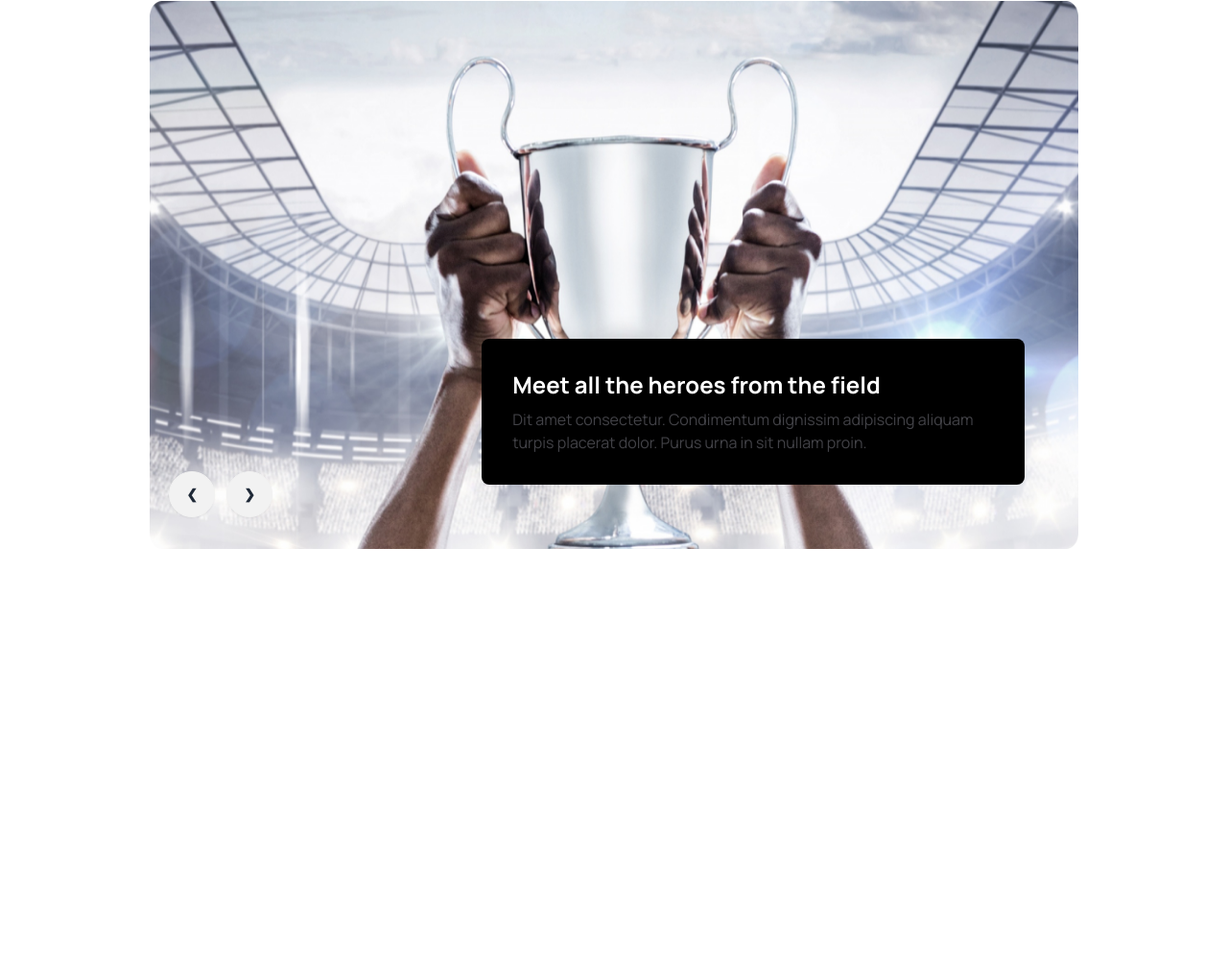
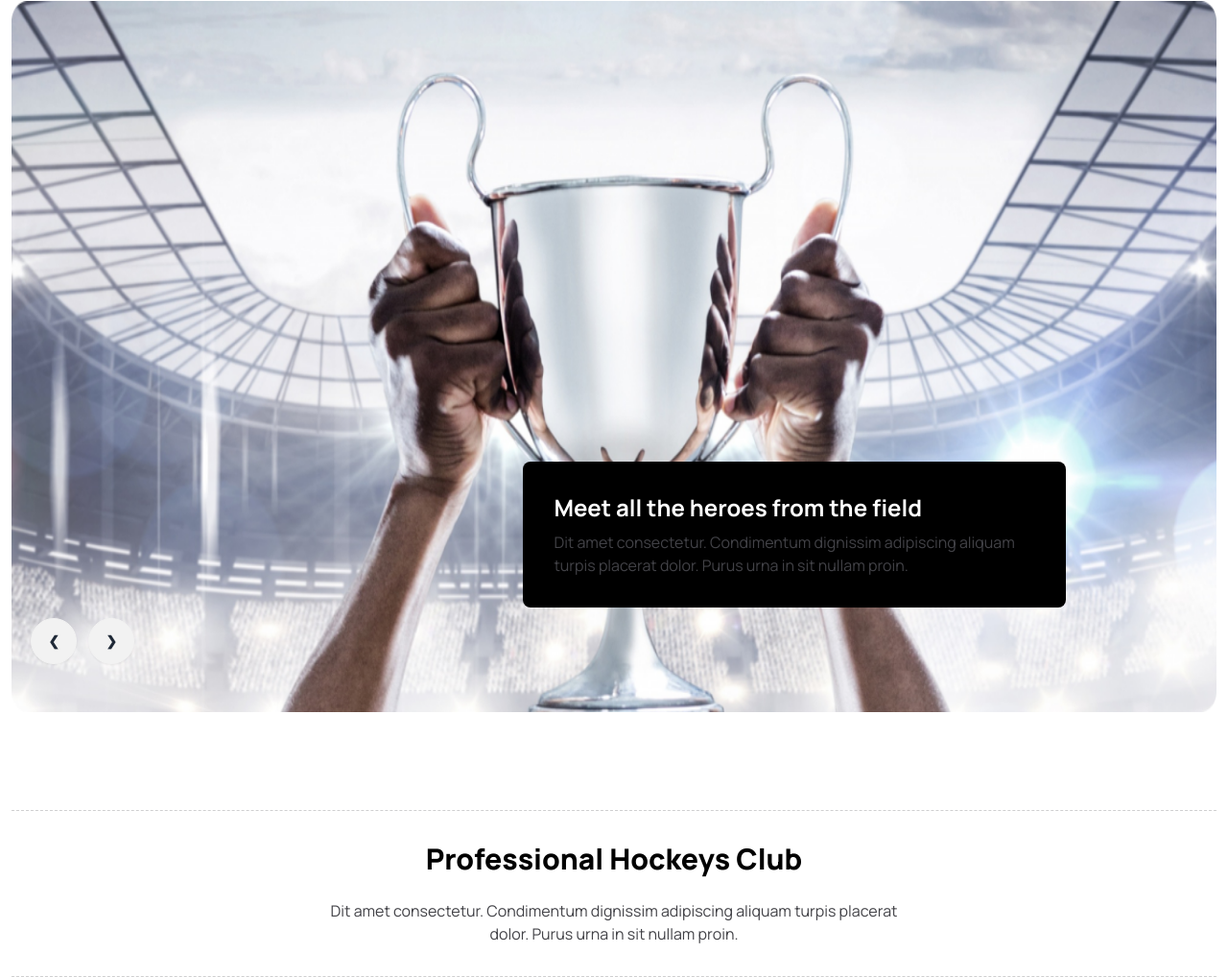
Before and after one commit to Wasib2005/Assignment3-24.01.2024, a plain HTML site: page index.html in a window 1280 px wide. Shown: the part 325-1343 px from the top of the page at 96% size. Before the commit the page ends 1047 px from the top, so only its background shows below. Drawn offline with nearby package versions, Linux system fonts and the light colour scheme.

Commit message:
section 2 half

```diff
--- a/index.html
+++ b/index.html
@@ -25,7 +25,7 @@
 
 <body class="text-zinc-600 m-auto lg:max-w-[1440px] p-3 pb-0  lg:pt-14 ">
 
-    <header class="p-36">
+    <header class="pt-36">
         <nav>
             <div class="navbar bg-base-100">
                 <div class="navbar-start">
@@ -81,9 +81,12 @@
                 </div>
             </div>
         </nav>
+    </header>
 
+    <main>
         <!-- banners -->
-        <section class="max-w-[1170px] pt-7 lg:pt-14">
+        <!-- section-1  -->
+        <section class=" pt-7 lg:pt-14 pb-24 pl-">
 
             <!-- slides for display big -->
             <div class="hidden lg:inline">
@@ -141,7 +144,8 @@
                 </div>
                 <div class="bg-black p-4 rounded-lg">
                     <h4 class="text-lg">Meet all the heroes from the field</h4>
-                    <p class="text-sm">Dit amet consectetur. Condimentum dignissim adipiscing aliquam turpis placerat dolor.
+                    <p class="text-sm">Dit amet consectetur. Condimentum dignissim adipiscing aliquam turpis placerat
+                        dolor.
                         Purus urna in sit nullam proin.</p>
                 </div>
             </div>
@@ -149,11 +153,23 @@
 
 
         </section>
+        <!-- section 2 -->
+        <section class="text-center items-center">
+
+            <div class="" style="border-bottom: 1px dashed rgba(19, 19, 24, 0.20);; border-top: 1px dashed rgba(19, 19, 24, 0.20);">
+                <h1 class="text-3xl font-extrabold pt-8">Professional Hockeys Club</h1>
+                <p class="pt-6 pb-8 max-w-[600px] m-auto">Dit amet consectetur. Condimentum dignissim adipiscing aliquam
+                    turpis placerat dolor. Purus urna in sit nullam proin. </p>
+
+            </div>
 
 
-    </header>
+        </section>
 
 
+
+
+    </main>
 
 
 
```
Lines whose indentation alone changed are shown as unchanged.
